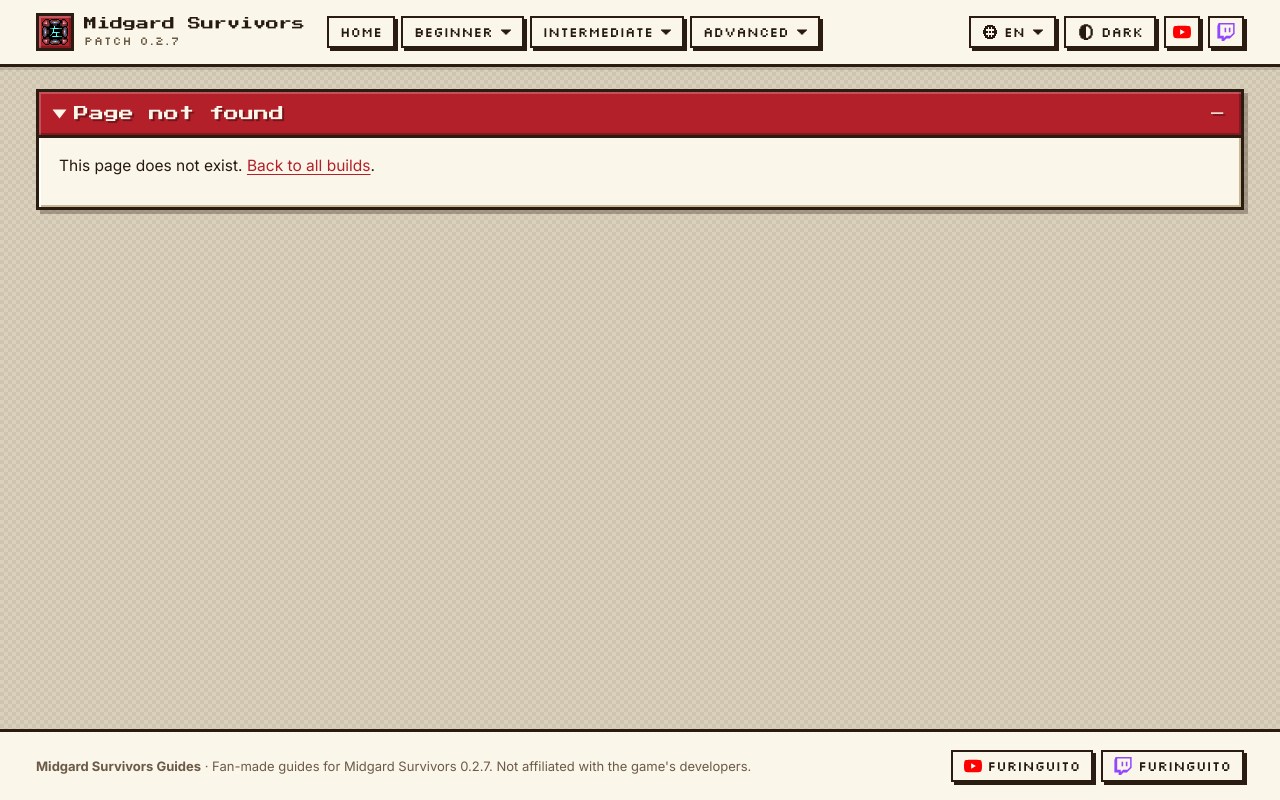
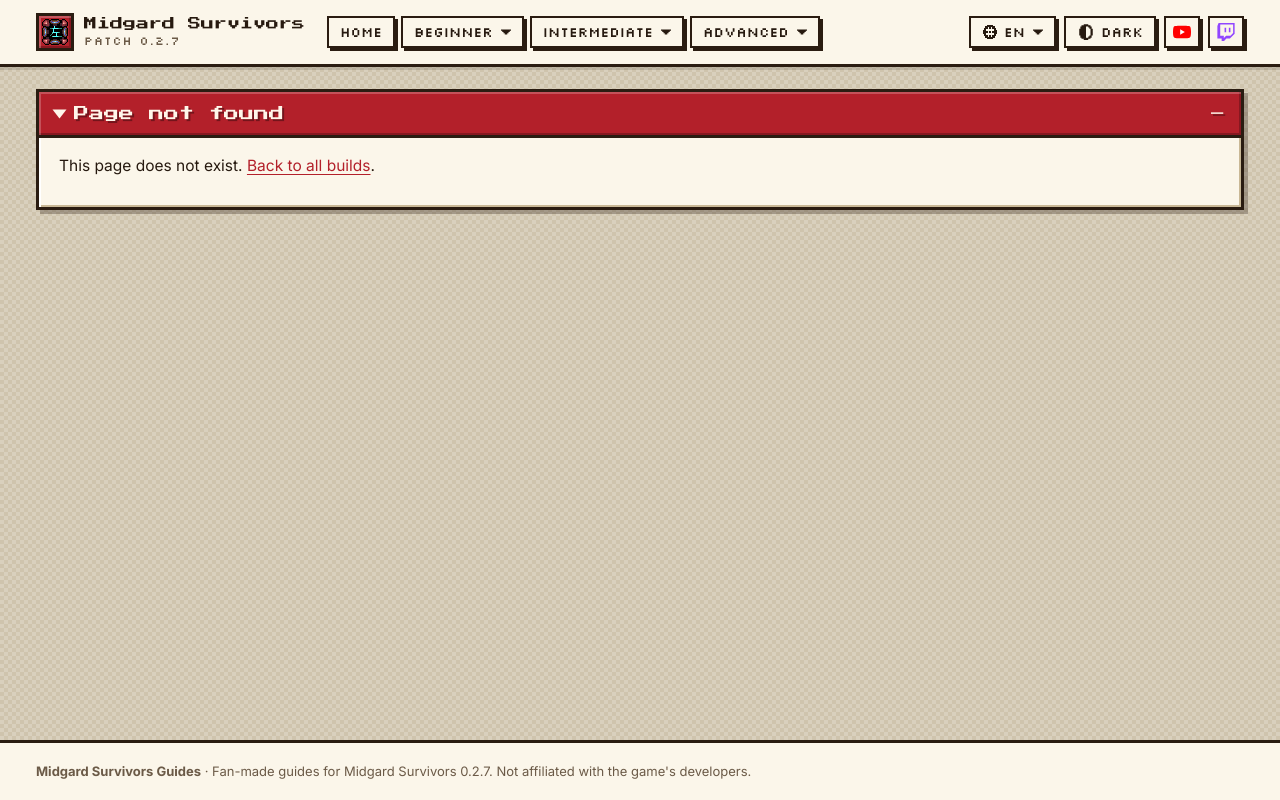
Before and after one commit to fmedeirsbr/fmedeirsbr.github.io, a plain HTML site: page 404.html in a window 1280 px wide. Drawn offline with Linux system fonts and the light colour scheme.

Commit message:
Remove the social buttons from the footer
Co-Authored-By: Claude Opus 5.5 <noreply@anthropic.com>

```diff
--- a/404.html
+++ b/404.html
@@ -36,7 +36,6 @@
 </main>
 <footer class="site-footer"><div class="in">
   <p><b>Midgard Survivors Guides</b> · <span class="tx" data-t="en" lang="en">Fan-made guides for Midgard Survivors 0.2.7. Not affiliated with the game's developers.</span><span class="tx" data-t="pt" lang="pt-BR">Guias feitos por fãs para Midgard Survivors 0.2.7. Sem vínculo com os desenvolvedores do jogo.</span><span class="tx" data-t="es" lang="es">Guías hechas por fans para Midgard Survivors 0.2.7. Sin relación con los desarrolladores del juego.</span><span class="tx" data-t="zh" lang="zh-Hant">Midgard Survivors 0.2.7 玩家自製攻略，與遊戲開發者無關。</span></p>
-  <div class="social"><a class="btn" href="https://www.youtube.com/@furinguito" target="_blank" rel="noopener"><svg viewBox="0 0 24 24" aria-hidden="true"><path fill="#FF0000" d="M23.5 6.2a3 3 0 0 0-2.1-2.1C19.5 3.6 12 3.6 12 3.6s-7.5 0-9.4.5A3 3 0 0 0 .5 6.2 31 31 0 0 0 0 12a31 31 0 0 0 .5 5.8 3 3 0 0 0 2.1 2.1c1.9.5 9.4.5 9.4.5s7.5 0 9.4-.5a3 3 0 0 0 2.1-2.1A31 31 0 0 0 24 12a31 31 0 0 0-.5-5.8z"/><path fill="#fff" d="M9.6 15.6 15.8 12 9.6 8.4z"/></svg><span>furinguito</span></a><a class="btn" href="https://www.twitch.tv/furinguito" target="_blank" rel="noopener"><svg viewBox="0 0 24 24" aria-hidden="true"><path fill="#9146FF" d="M2.1 0 .5 4.1v16.6h5.7V24h3.2l3.1-3.3h4.7l6.3-6.3V0H2.1zm19.4 13.4-3.6 3.6h-5.7l-3.1 3.1V17H4.3V2.1h17.2v11.3z"/><path fill="#9146FF" d="M17.9 6.2h-2.1v6.2h2.1V6.2zm-5.7 0h-2.1v6.2h2.1V6.2z"/></svg><span>furinguito</span></a></div>
 </div></footer>
 <script src="assets/site.js?v=c51aa895"></script>
 </body>
```
Also changed, not shown: index.html (+0 -1 lines), kagerou/advanced/index.html (+0 -1 lines), kagerou/beginner/index.html (+0 -1 lines).
